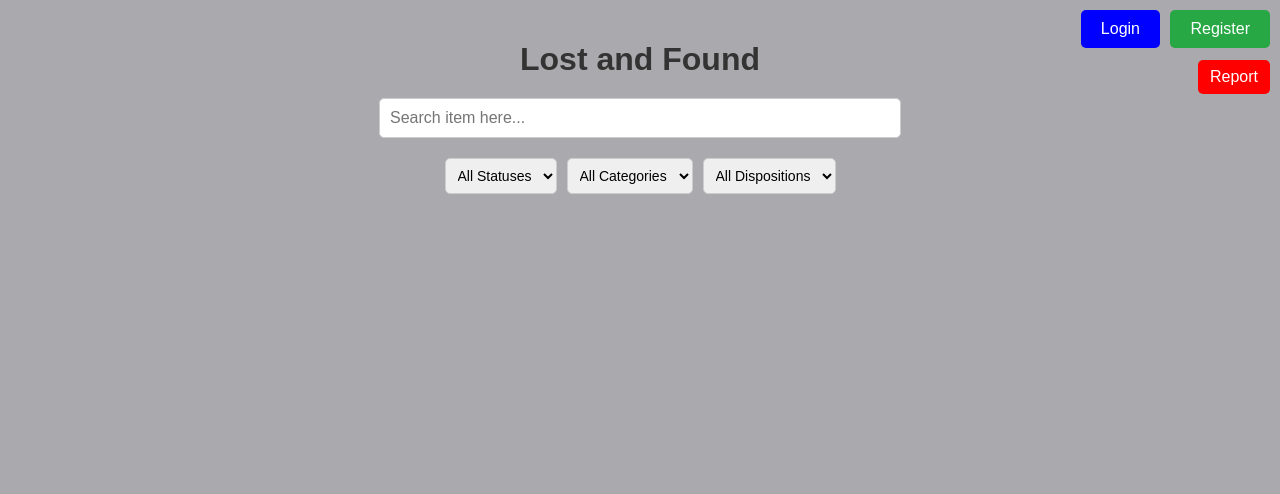
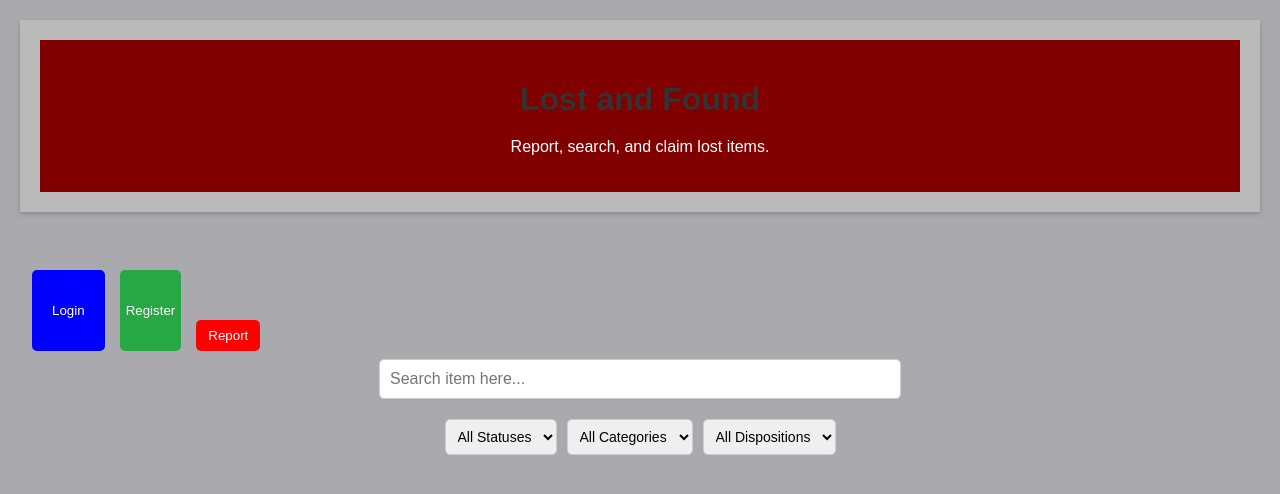
Before and after one commit to coresynapses/lost-and-found-web, a Django app: page / in a window 1280 px wide. Shown: the top 494 px of the page. Run offline with Django 5.2, Linux system fonts and the light colour scheme.

Commit message:
added head banner
Login, register, and report buttons will be aligned later. pushing so backend can connect pages

```diff
--- a/TamiuLostAndFound/static/style.css
+++ b/TamiuLostAndFound/static/style.css
@@ -1,3 +1,28 @@
+header {
+    background-color: #C0C0C0C0;
+    color: white;
+    text-align: center;
+    padding: 20px;
+    box-shadow: 0px 2px 5px rgba(0, 0, 0, 0.2);
+}
+
+.header-banner {
+    background-color: #800000;
+    color: white;
+    text-align: center;
+    padding: 20px;
+    width: 100%;
+    box-sizing: border-box;
+}
+
+.header-banner p {
+    display: flex;
+    flex-direction: column;
+    width: 100%;
+    overflow-x: hidden;
+}
+
+/* background main page*/
 body {
     font-family: Arial, sans-serif;
     background-color: #aaa9ad;
@@ -31,30 +56,44 @@ h1 {
     margin-bottom: 20px;
 }
 
-/* login and register button style */
-.btn {
-    padding: 10px 20px;
-    font-size: 16px;
+/*report button*/
+
+.report-btn {
+    background-color: red;
+    color: white;
     border: none;
+    padding: 8px 12px;
+    margin-top: 50px;
+    cursor: pointer;
     border-radius: 5px;
-    text-decoration: none;
-    color: white;
+    margin-right: 15px;
+}
+
+.report-btn:hover {
+    background-color: darkred;
+}
+
+
+.nav-buttons {
+    display: flex;
+    border: none;
+    padding: 8px 12px;
+    margin-top: 50px;
     cursor: pointer;
-    transition: background-color 0.3s ease;
-    position: absolute;
-    top: 10px;
-    right: 10px;
+    border-radius: 5px;
 }
 
 /*log in*/
 .btn-primary {
     background-color: #007bff;
+    color: white;
+    right: 10px;
+    border: none;
+    border-radius: 5px;
+    cursor: pointer;
+    min-height: 32px;
+    margin-right: 15px;
 }
-.btn-primary {
-    right: 120px; /* log in slightly left */
-}
-
-
 
 .btn-primary:hover {
     background-color: #0056b3;
@@ -63,11 +102,15 @@ h1 {
 /*register button*/
 .btn-success {
     background-color: #28a745;
+    color: white;
+    right: 10px;
+    border: none;
+    border-radius: 5px;
+    cursor: pointer;
+    min-height: 32px;
+    margin-right: 15px;
 }
 
-.btn-success {
-    right: 10px; /*register button far right style*/
-}
 .btn-success:hover {
     background-color: #218838;
 }
@@ -265,23 +308,6 @@ h1 {
     width: 20;
 }
 
-/*report button*/
-
-.report-btn {
-    background-color: red;
-    color: white;
-    border: none;
-    padding: 8px 12px;
-    margin-top: 50px;
-    cursor: pointer;
-    border-radius: 5px;
-}
-
-.report-btn:hover {
-    background-color: darkred;
-}
-
-
 /*image upload */
 .upload-container {
     margin: 20px 0;
--- a/TamiuLostAndFound/templates/index.html
+++ b/TamiuLostAndFound/templates/index.html
@@ -8,14 +8,20 @@
 </head>
 <body>
 
-    <h1>Lost and Found</h1>
     <header>
-        <nav class="nav-buttons">
-            <button href="#" id="loginButton" class="btn btn-primary">Login</button>
-            <button href="#" id="registrationButton" class="btn btn-success">Register</button>
-            <button id="reportBtn" class="report-btn btn btn-danger">Report</button>
-        </nav>
+        <!-- Header Banner -->
+        <div class="header-banner">
+            <h1>Lost and Found</h1>
+            <p>Report, search, and claim lost items.</p>
+        </div>
+    </header>
+     <!-- Navigation Buttons -->
+     <nav class="nav-buttons">
+        <button href="#" id="loginButton" class="btn btn-primary">Login</button>
+        <button href="#" id="registrationButton" class="btn btn-success">Register</button>
+        <button id="reportBtn" class="report-btn btn btn-danger">Report</button>
     </nav>
+
 
 <!-- Login Form  -->
 <div class="login-section" id="loginSection">
```
Also changed, not shown: db.sqlite3.
